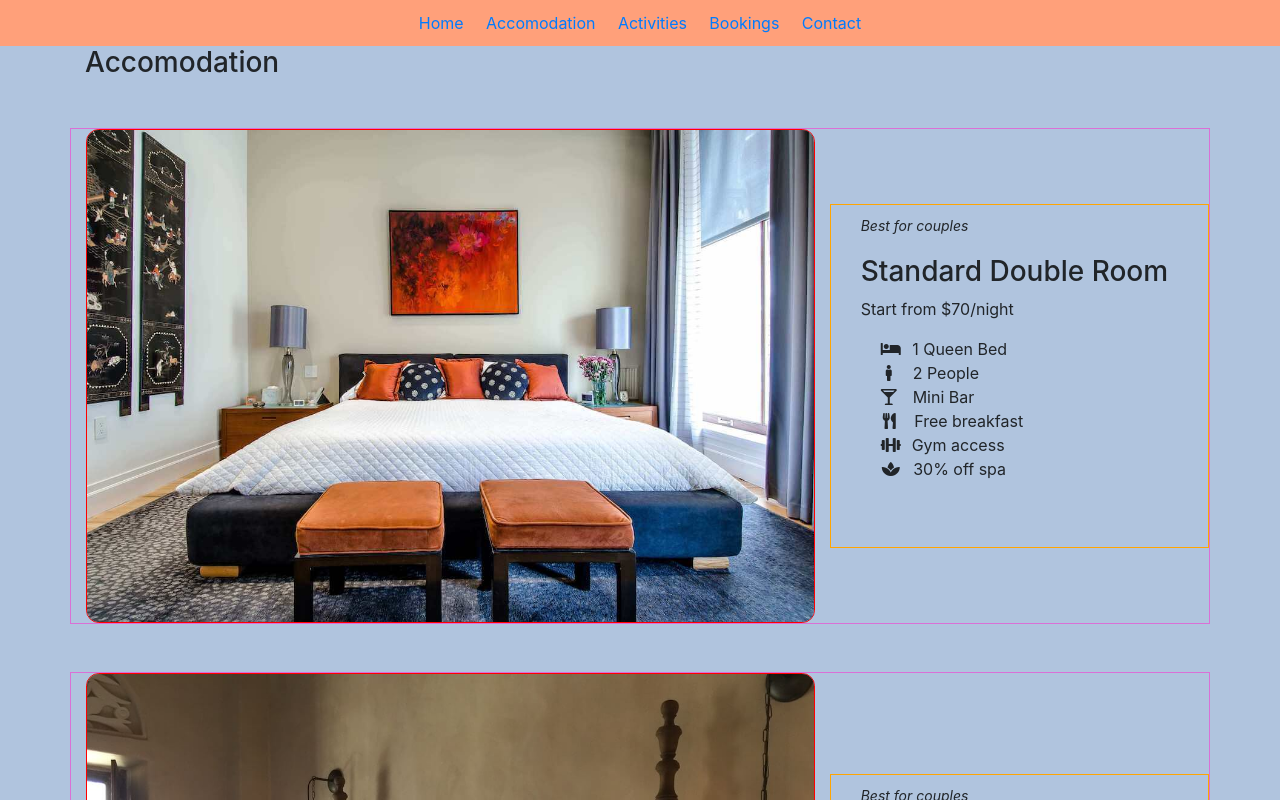
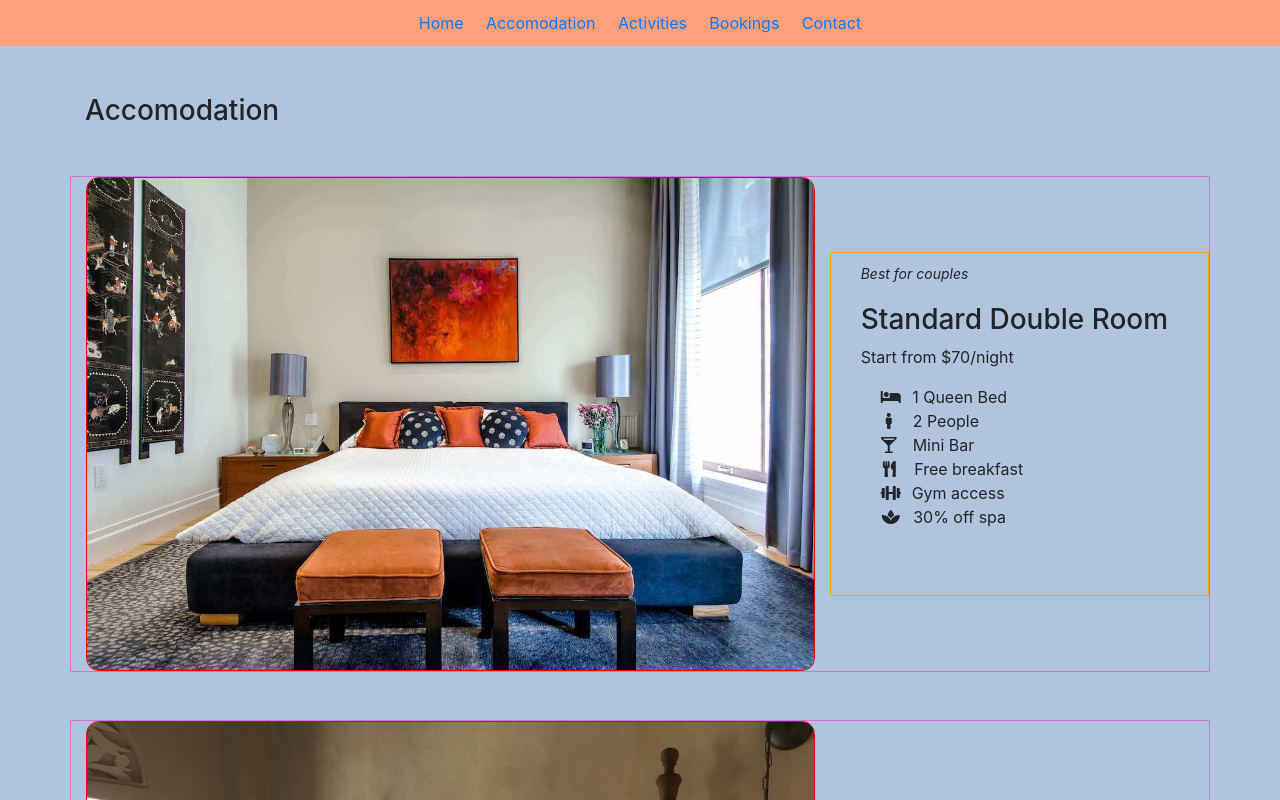
Before and after one commit to milosrancic/reactjs-website, a React (Create React App) app: page /accomodation in a window 1280 px wide. Shown: the top 800 px of the page. Built offline with nearby package versions, Linux system fonts and the light colour scheme.

Commit message:
added margins on components

```diff
--- a/src/components/accomodation/Accomodation.js
+++ b/src/components/accomodation/Accomodation.js
@@ -10,7 +10,7 @@ import accomodation5 from "../../images/accomodation-05.jpg";
 
 const Accomodation = () => {
   return (
-    <div className="Accomodation container">
+    <div className="Accomodation container my-5">
       <h3>Accomodation</h3>
       <Room
         title="Standard Double Room"
--- a/src/components/activities/Activities.js
+++ b/src/components/activities/Activities.js
@@ -13,7 +13,7 @@ import activities06 from "../../images/activities-06.jpeg";
 
 const Activities = () => {
   return (
-    <div className="Activities container">
+    <div className="Activities container my-5">
       <h3>Things to do </h3>
 
       <CardDeck>
```
